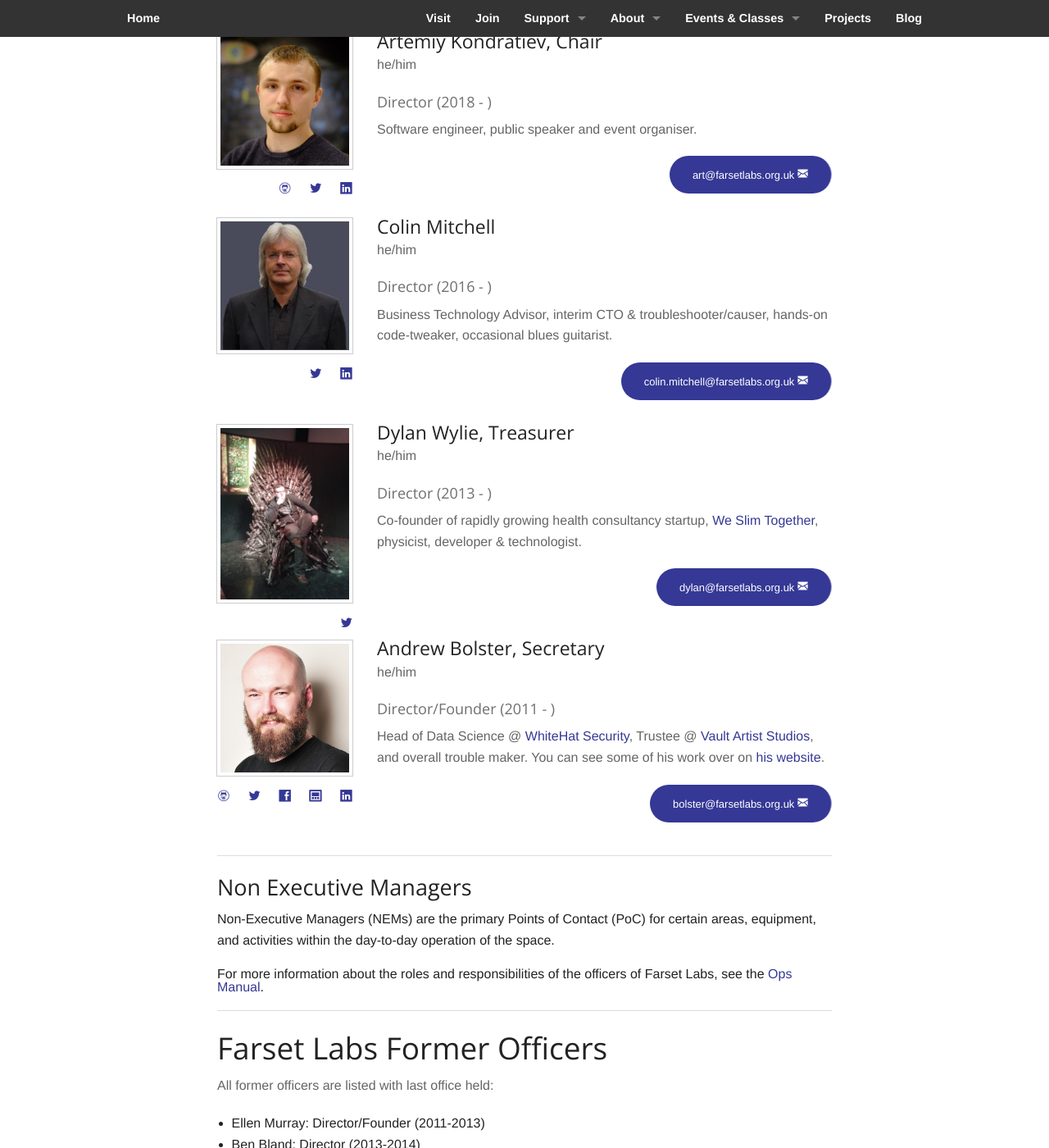
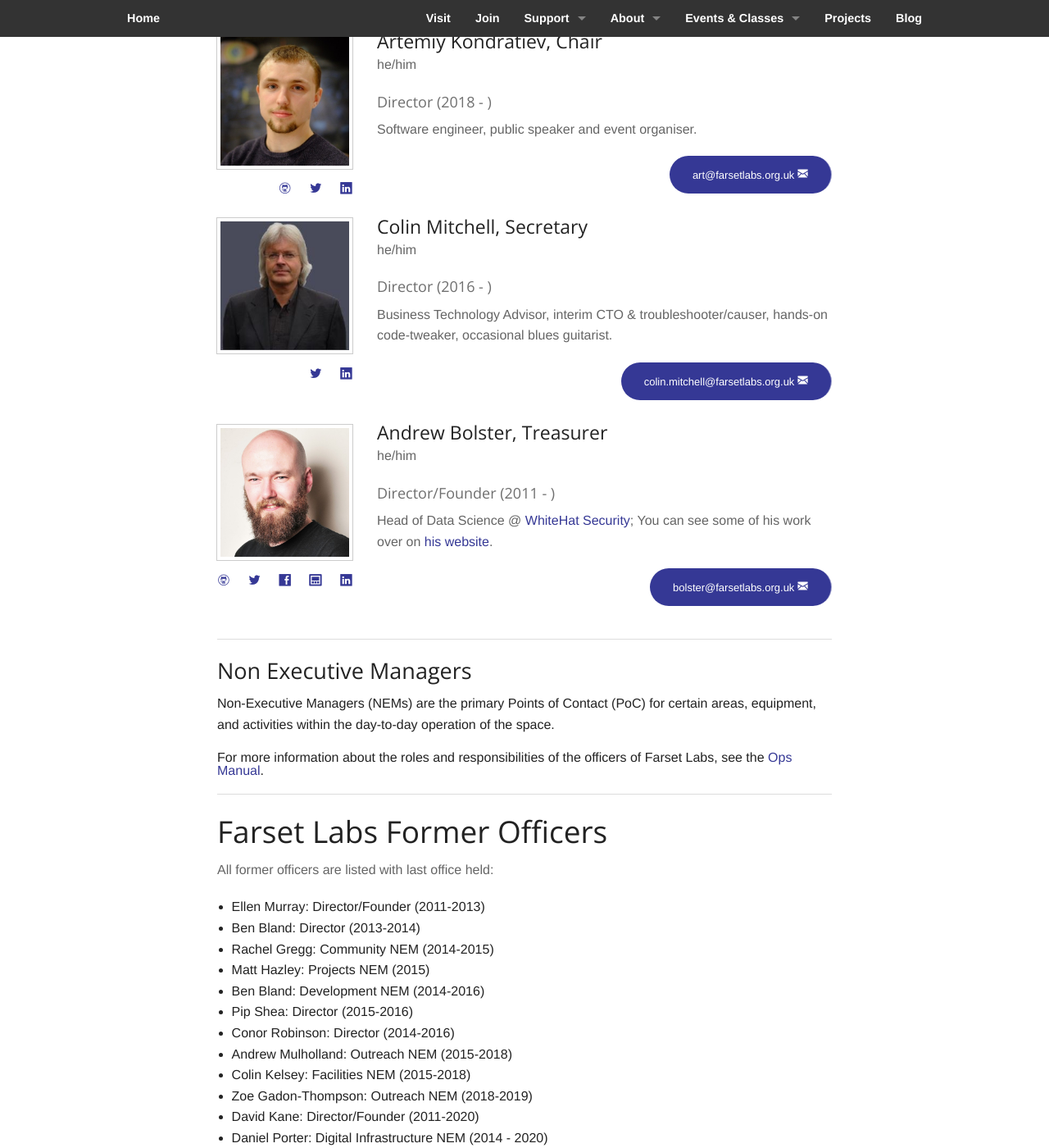
Before and after one commit to FarsetLabs/farsetlabs.github.io, a Jekyll site: the page built from about/index.html, in a window 1280 px wide and 1400 px high, scrolled down 686 px. Shown: the whole window at 82% size. Built offline with Jekyll 4.4.1, drawn with Linux system fonts in a browser that asks for light colours; nearby versions of some CDN libraries; some of the changed text lies outside the part shown.

Commit message:
Update Officers (#375)
* Update Officers

Farewell @dylwylie 👋

* Oversight;

fixes #376

```diff
--- a/_config.yml
+++ b/_config.yml
@@ -27,12 +27,12 @@ links:
   - name: Blog
     url: "https://blog.farsetlabs.org.uk/"
 officers:
-  - name: Andrew Bolster, Secretary
+  - name: Andrew Bolster, Treasurer
     pronouns: "he/him"
     username: bolster
     year: 2011 -
     title: "Director/Founder"
-    blurb: "Head of Data Science @ [WhiteHat Security](https://www.whitehatsec.com), Trustee @ [Vault Artist Studios](https://www.vaultartiststudios.com/), and overall trouble maker. You can see some of his work over on [his website](https://andrewbolster.info)."
+    blurb: "Head of Data Science @ [WhiteHat Security](https://www.whitehatsec.com); You can see some of his work over on [his website](https://andrewbolster.info)."
     email: "bolster@farsetlabs.org.uk"
     twitter: "bolster"
     website: "https://andrewbolster.info"
@@ -41,17 +41,7 @@ officers:
     github: "andrewbolster"
     discourse: "bolster"
 
-  - name: Dylan Wylie, Treasurer
-    pronouns: "he/him"
-    username: wylie
-    year: 2013 -
-    title: "Director"
-    blurb: "Co-founder of rapidly growing health consultancy startup,  [We Slim Together](https://www.weslimtogether.co.uk), physicist, developer & technologist."
-    email: "dylan@farsetlabs.org.uk"
-    twitter: "dylwylie"
-    discourse: "dylan"
-
-  - name: Colin Mitchell
+  - name: Colin Mitchell, Secretary
     pronouns: "he/him"
     username: pixelpage
     year: 2016 -
--- a/about/index.html
+++ b/about/index.html
@@ -107,6 +107,7 @@ haschildren: True
       <li>Claire Wilgar: Community NEM (2015 - 2020)</li>
       <li>Glenn Davidson: Events NEM (2014 - 2022)</li>
       <li>Phil Weir: Co-working NEM (2018 - 2022)</li>
+      <li>Dylan Wylie: Director (2013 - 2022)</li>
     </ul>
     </div>
 </div>
```
